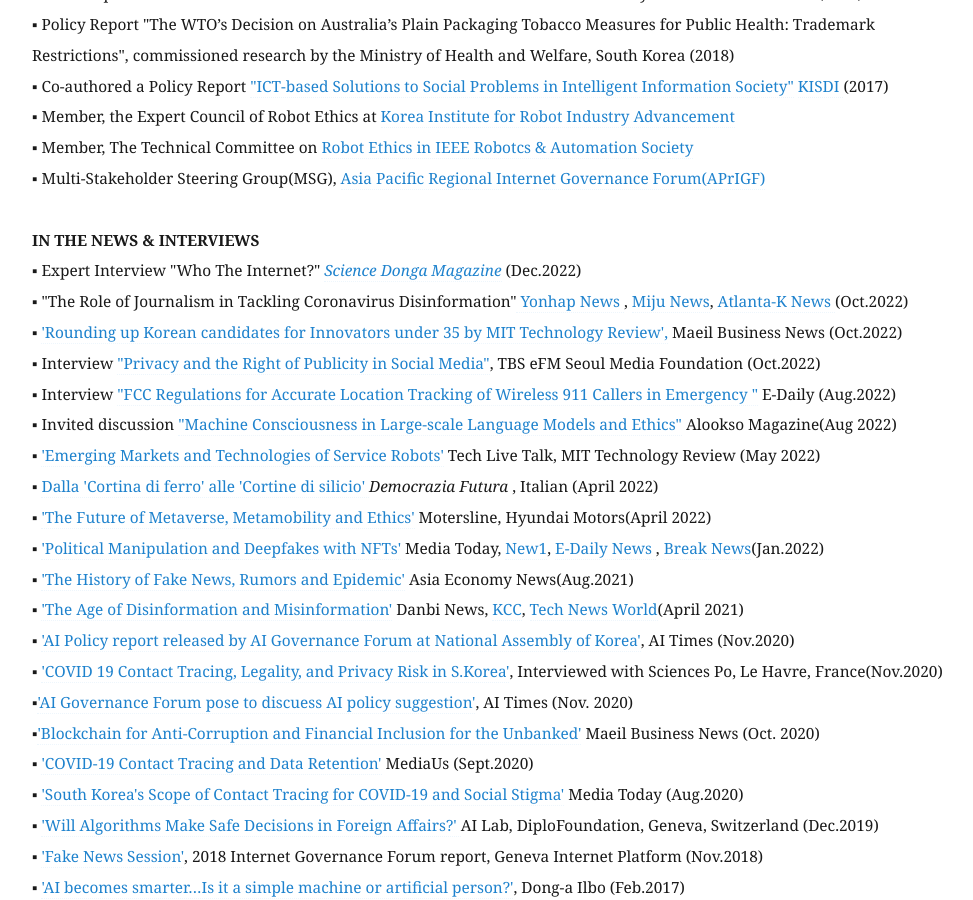
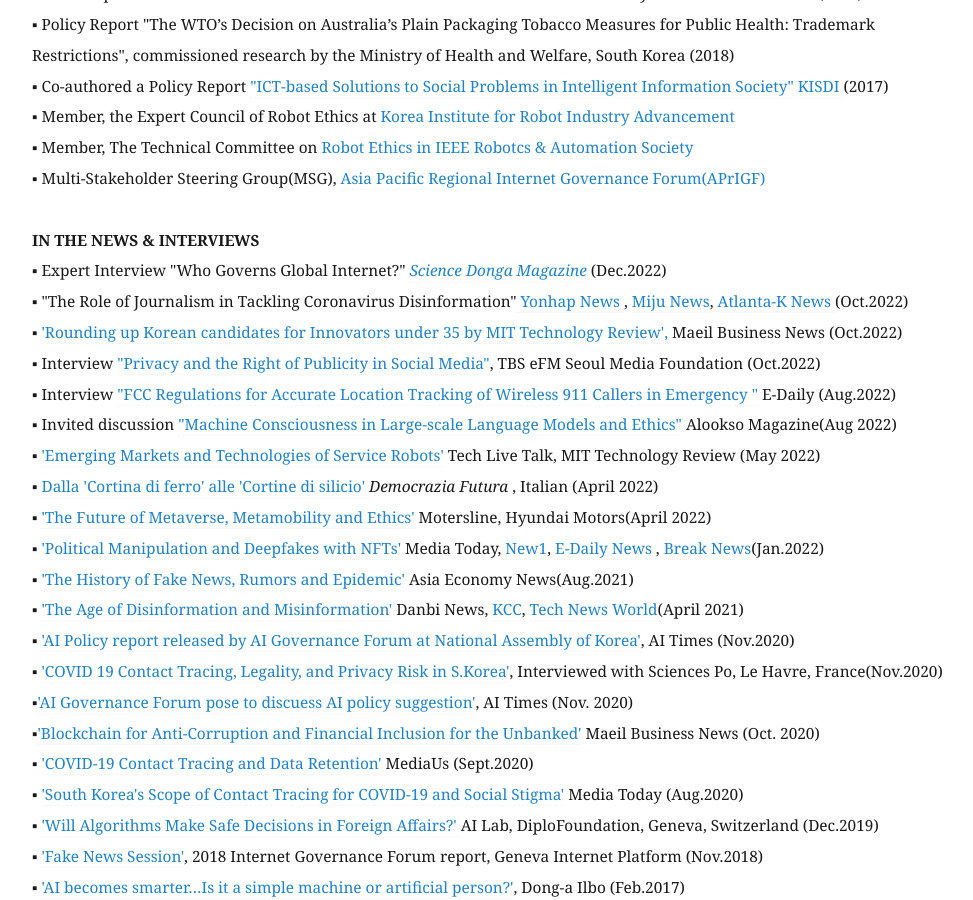
Before and after one commit to eunchangchoi/eunchangchoi.github.io, a Jekyll site: the page built from index.md, in a window 1280 px wide and 900 px high, scrolled down 6241 px. Shown: the whole window, without its empty margins (68-1041 px from the left). Built offline with Jekyll 4.4.1, drawn with Linux system fonts in a browser that asks for light colours.

Commit message:
Update index.md

```diff
--- a/index.md
+++ b/index.md
@@ -151,7 +151,7 @@
 ▪ Multi-Stakeholder Steering Group(MSG), <a href="https://ap.rigf.asia/"> Asia Pacific Regional Internet Governance Forum(APrIGF)</a> <br>
   <br>
  <strong> IN THE NEWS & INTERVIEWS</strong> <br>
-▪ Expert Interview "Who  The Internet?" <a href="https://dl.dongascience.com/magazine/index/S#S202211SEL"> <i> Science Donga Magazine</i></a> (Dec.2022)<br>
+▪ Expert Interview "Who Governs Global Internet?" <a href="https://dl.dongascience.com/magazine/index/S#S202211SEL"> <i> Science Donga Magazine</i></a> (Dec.2022)<br>
 ▪ "The Role of Journalism in Tackling Coronavirus Disinformation"<a href="https://www.yna.co.kr/view/AKR20221012124400371"> Yonhap News </a>, <a href="https://mijunews.com/2022/10/13/%ec%98%81%ec%83%81%ec%b5%9c%ec%9d%80%ec%b0%bd-%ea%b5%90%ec%88%98-%ea%b0%80%ec%a7%9c%eb%89%b4%ec%8a%a4%ec%9d%98-%ea%b3%a0%ea%b3%a0%ed%95%99%ed%8c%ac%eb%8d%b0%eb%af%b9-%ec%96%b8%eb%a1%a0%ec%9d%98/"> Miju News</a>, <a href="https://atlantak.com/%ec%84%b8%ea%b3%84%ed%95%9c%ec%9d%b8%ec%96%b8%eb%a1%a0%ec%9d%b8%ed%98%91-%ea%b5%ad%ec%a0%9c%ec%8b%ac%ed%8f%ac%ec%a7%80%ec%97%84-%ec%95%a0%ed%8b%80%eb%9e%9c%ed%83%80-k-%ec%82%ac%eb%a1%80/"> Atlanta-K News </a> (Oct.2022) <br>
 ▪ <a href="https://www.mk.co.kr/news/it/10493518"> 'Rounding up Korean candidates for Innovators under 35 by MIT Technology Review',</a> Maeil Business News (Oct.2022)<br>
 ▪ Interview <a href="https://podcasts.apple.com/af/podcast/tbs-efm-this-morning/id1038822609"> "Privacy and the Right of Publicity in Social Media"</a>, TBS eFM Seoul Media Foundation (Oct.2022)<br>
```
